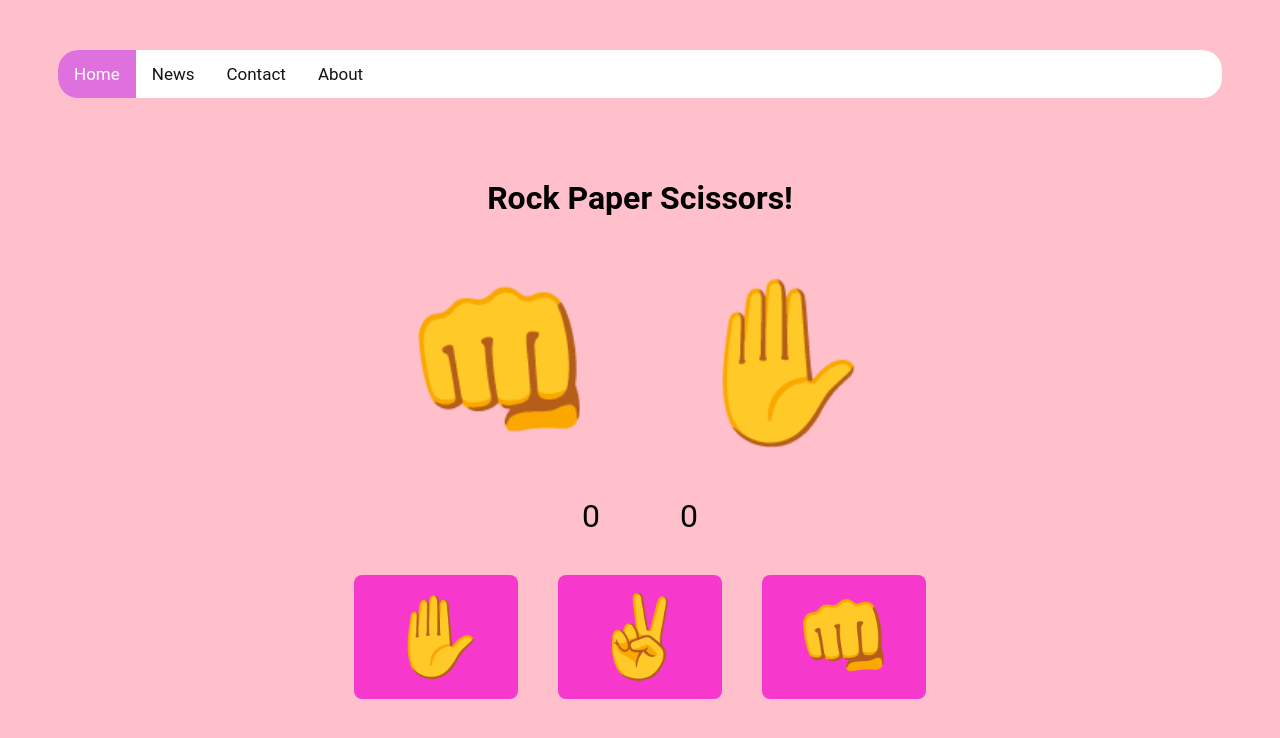
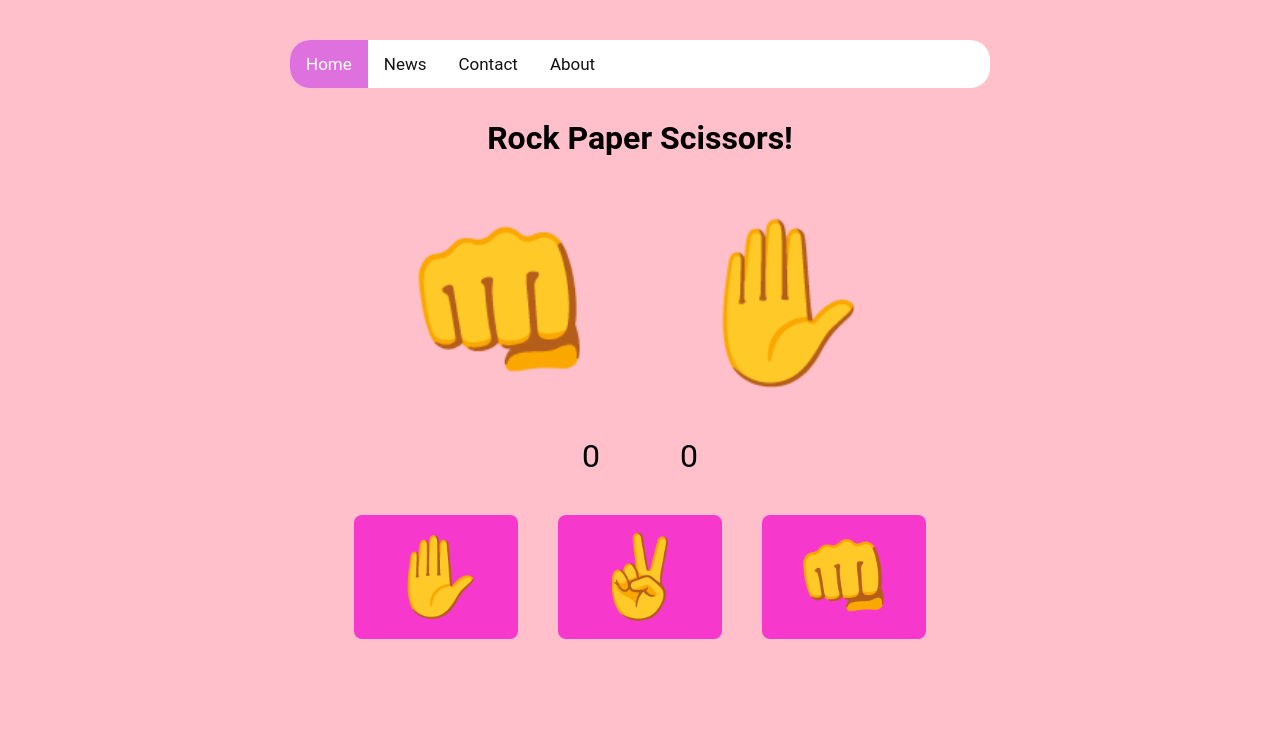
Before and after one commit to KaisarOrange/rock-paper, a plain HTML site: page index.html in a window 1280 px wide. Drawn offline with nearby package versions, Linux system fonts and the light colour scheme.

Commit message:
edit css

```diff
--- a/css/style.css
+++ b/css/style.css
@@ -15,7 +15,9 @@ h1, .num, p, a{
 /* Add a black background color to the top navigation */
 
 .topnav {
-    margin: 50px;
+    margin: auto;
+    margin-top: 40px;
+    width: 700px;
     background-color: rgb(255, 255, 255);
     overflow: hidden;
     border-radius: 20px;
```
